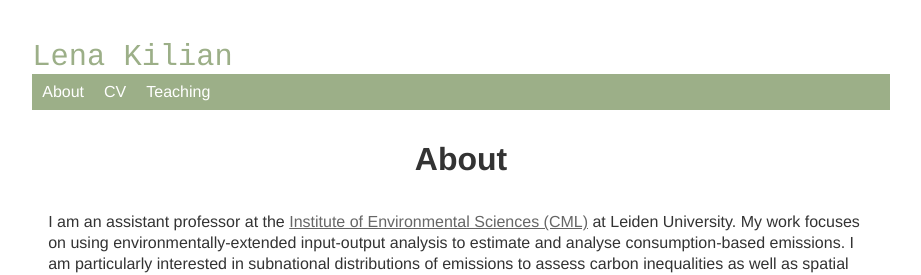
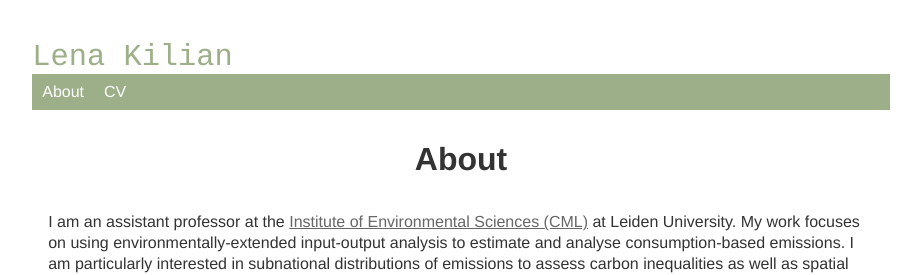
Before and after one commit to lena-kilian/lena-kilian.github.io, a Jekyll site: the page built from index.md, in a window 1280 px wide. Shown: the top 275 px of the page, without its empty margins (179-1100 px from the left). Built offline with Jekyll 4.4.1, drawn with Linux system fonts in a browser that asks for light colours; our own code applies the rules of GitHub Pages for plain Markdown files.

Commit message:
Update default.html

```diff
--- a/_layouts/default.html
+++ b/_layouts/default.html
@@ -10,7 +10,6 @@
  			 <div class="navbar">
  				 <a href="/">About</a>
  				 <a href="/cv">CV</a>
- 				 <a href="/teaching">Teaching</a>
  			</div>
 
 			{{ content }}
```
